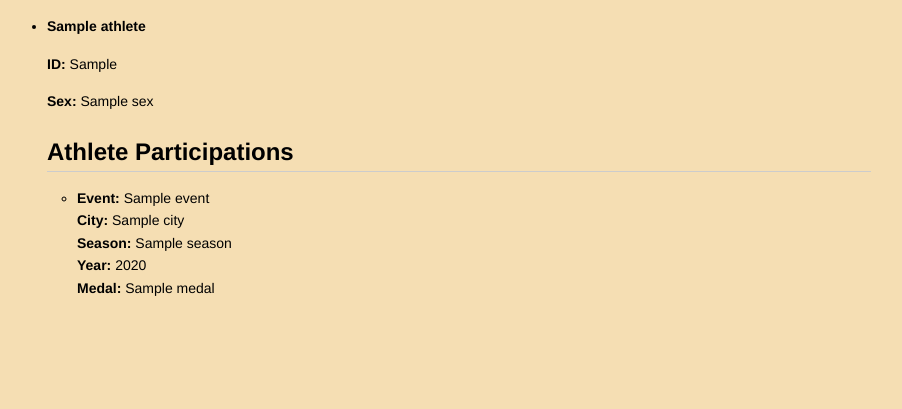
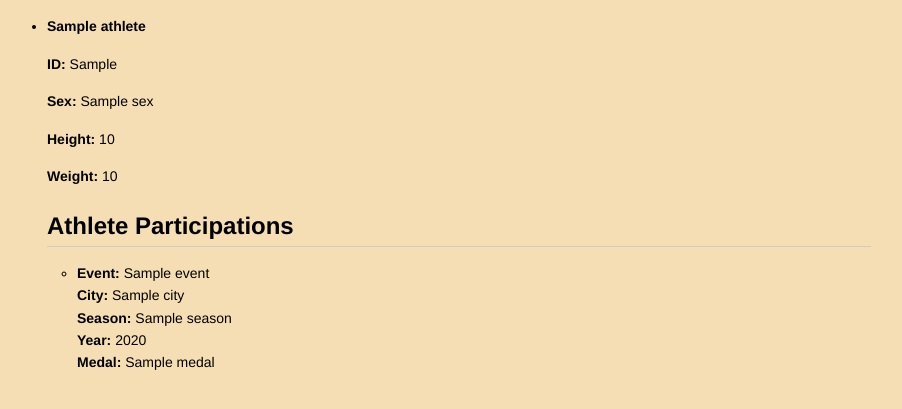
Before and after one commit to sarataboas/Base-de-dados---project, a Flask app: template templates/athletes.html in a window 1280 px wide. Shown: the part 52-461 px from the top of the page, without its empty margins (196-1098 px from the left). Run offline with Flask 3, Linux system fonts and the light colour scheme; the template is opened without the code that fills it: most values are stand-ins (such as "Sample title", 1, 10 or a date in 2020).

Commit message:
adicionei o peso e a altura ao idAtleta

```diff
--- a/app.py
+++ b/app.py
@@ -42,7 +42,7 @@ def list_athletes():
 def get_athlete(id_atleta):
   athlete_data= db.execute(
       '''
-      SELECT name, idAtletas, age, sex
+      SELECT name, idAtletas, sex, height, weight
       FROM Atletas
       WHERE idAtletas = :id
       ''', {'id': id_atleta}).fetchall()
--- a/templates/athletes.html
+++ b/templates/athletes.html
@@ -14,6 +14,12 @@
                   </p>
                   <p>
                     <b>Sex:</b> {{ athlete.sex }}<br>
+                  </p>
+                  <p>
+                    <b>Height:</b> {{ athlete.height }}<br>
+                  </p>
+                  <p>
+                    <b> Weight:</b> {{ athlete.weight }}<br>
                   </p>
                 </li>
             {% endfor %}
```
